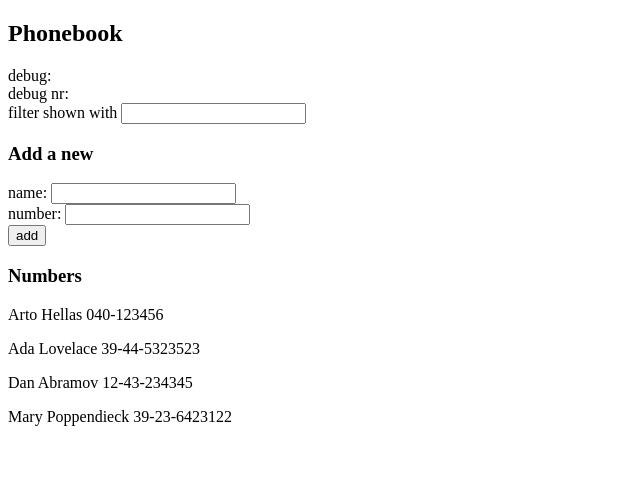
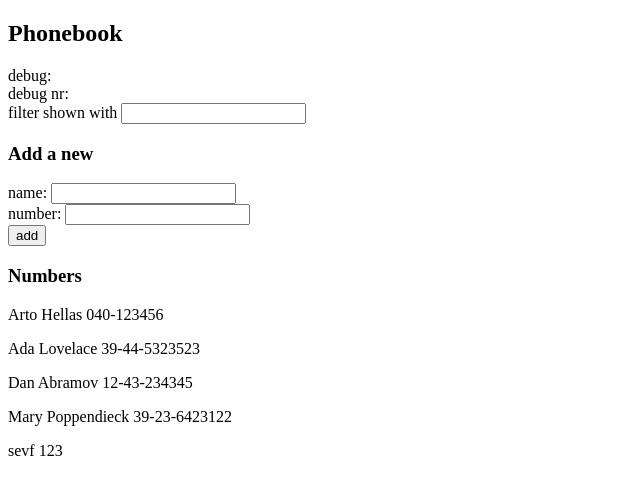
Before and after one commit to SebastianRSorensen/fullstackopen, a React (Vite) app in the folder part2/part2b-e/: page / in a window 1280 px wide. Shown: the top 494 px of the page, without its empty margins (0-640 px from the left). Built offline with nearby package versions, Linux system fonts and the light colour scheme; data requests are answered from the project's data file.

Commit message:
made som localserver changes

```diff
--- a/part2/part2b-e/db.json
+++ b/part2/part2b-e/db.json
@@ -3,22 +3,27 @@
     {
       "name": "Arto Hellas",
       "number": "040-123456",
-      "id": 1
+      "id": "1"
     },
     {
       "name": "Ada Lovelace",
       "number": "39-44-5323523",
-      "id": 2
+      "id": "2"
     },
     {
       "name": "Dan Abramov",
       "number": "12-43-234345",
-      "id": 3
+      "id": "3"
     },
     {
       "name": "Mary Poppendieck",
       "number": "39-23-6423122",
-      "id": 4
+      "id": "4"
+    },
+    {
+      "id": "f97b",
+      "name": "sevf",
+      "number": "123"
     }
   ]
 }
--- a/part2/part2b-e/src/App.jsx
+++ b/part2/part2b-e/src/App.jsx
@@ -1,19 +1,17 @@
 import { useState, useEffect } from 'react'
-import axios from 'axios'
 import Filter from './components/Filter'
 import PersonForm from './components/PersonForm'
 import Persons from './components/Persons'
+import personService from './services/persons'
 
 const App = () => {
     const [persons, setPersons] = useState([
     ])
 
     useEffect(() => {
-        console.log('effect')
-        axios
-            .get('http://localhost:3001/persons')
+        personService
+            .getAll()
             .then(response => {
-                console.log('promise fulfilled')
                 setPersons(response.data)
             })
     }, [])
@@ -32,11 +30,16 @@ const App = () => {
             alert(`${newName} is already added to phonebook`)
             return
         }
-        setPersons(persons.concat(personObject))
+        personService
+            .create(personObject)
+            .then(response => {
+                setPersons(persons.concat(response.data))
+                setNewName('')
+                setNewNumber('')
+            })
         console.log(personObject);
 
-        setNewName('')
-        setNewNumber('')
+
     }
 
     const handleNewName = (event) => {
--- /dev/null
+++ b/part2/part2b-e/src/services/persons.js
@@ -0,0 +1,20 @@
+import axios from 'axios'
+const baseUrl = 'http://localhost:3001/persons'
+
+const getAll = () => {
+  return axios.get(baseUrl)
+}
+
+const create = newObject => {
+  return axios.post(baseUrl, newObject)
+}
+
+const update = (id, newObject) => {
+  return axios.put(`${baseUrl}/${id}`, newObject)
+}
+
+export default {
+  getAll: getAll,
+  create: create,
+  update: update
+}
```
